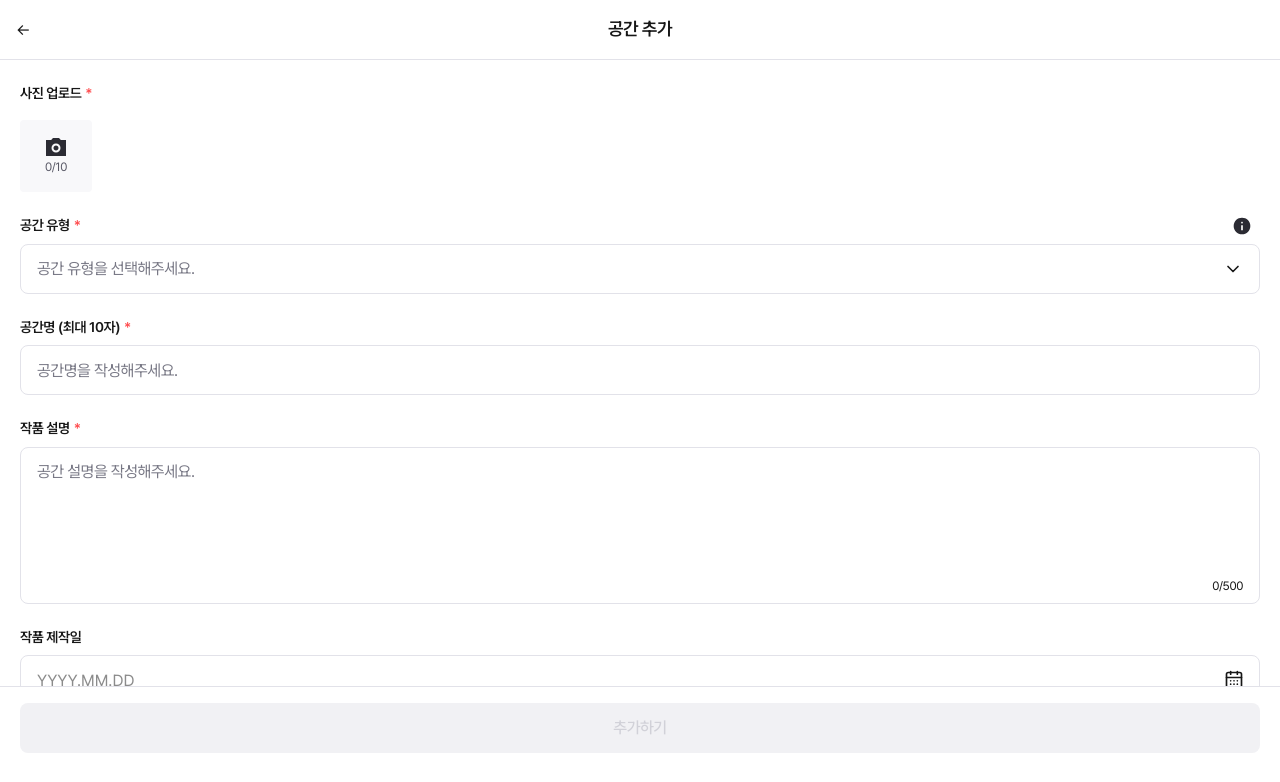
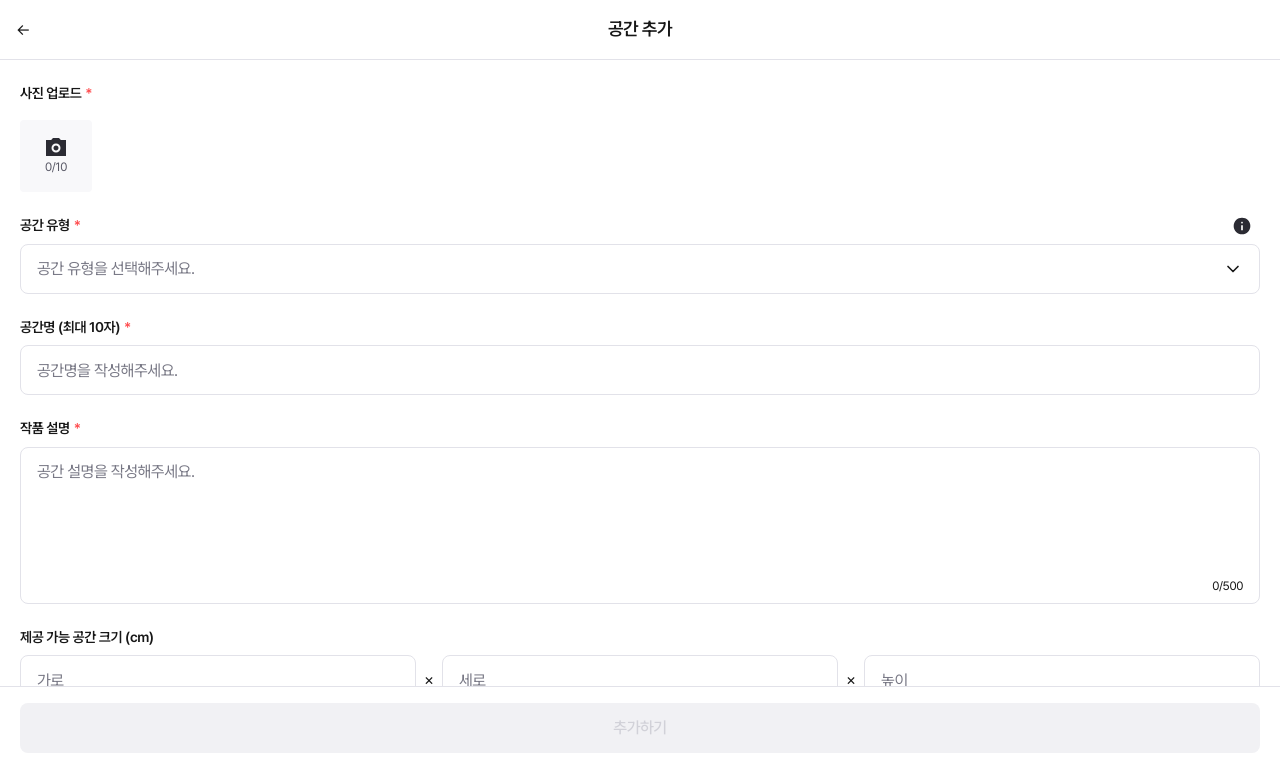
Before and after one commit to YeongJae0114/ject-study-mirror, a Next.js app: page /space/new in a window 1280 px wide. Shown: the top 782 px of the page. Built offline with nearby package versions, Linux system fonts and the light colour scheme.

Commit message:
fix: 공간 추가 페이지에서  작품 제작일, 전시 가능 지역 삭제

```diff
--- a/src/app/space/new/page.tsx
+++ b/src/app/space/new/page.tsx
@@ -111,18 +111,6 @@ export default function ArtCreatePage() {
           />
         </FieldWrapper>
 
-        {/* 제작일 */}
-        <FieldWrapper>
-          <Label>작품 제작일</Label>
-          <DatePicker label="작품 제작일" value={date} onChange={setDate} />
-        </FieldWrapper>
-
-        {/* 희망 전시 지역 */}
-        <FieldWrapper>
-          <Label>희망 전시 지역</Label>
-          <RegionSelect value={selectedRegions} onChange={setSelectedRegions} />
-        </FieldWrapper>
-
         {/* 공간 크기 */}
         <FieldWrapper>
           <Label>제공 가능 공간 크기 (cm)</Label>
```
